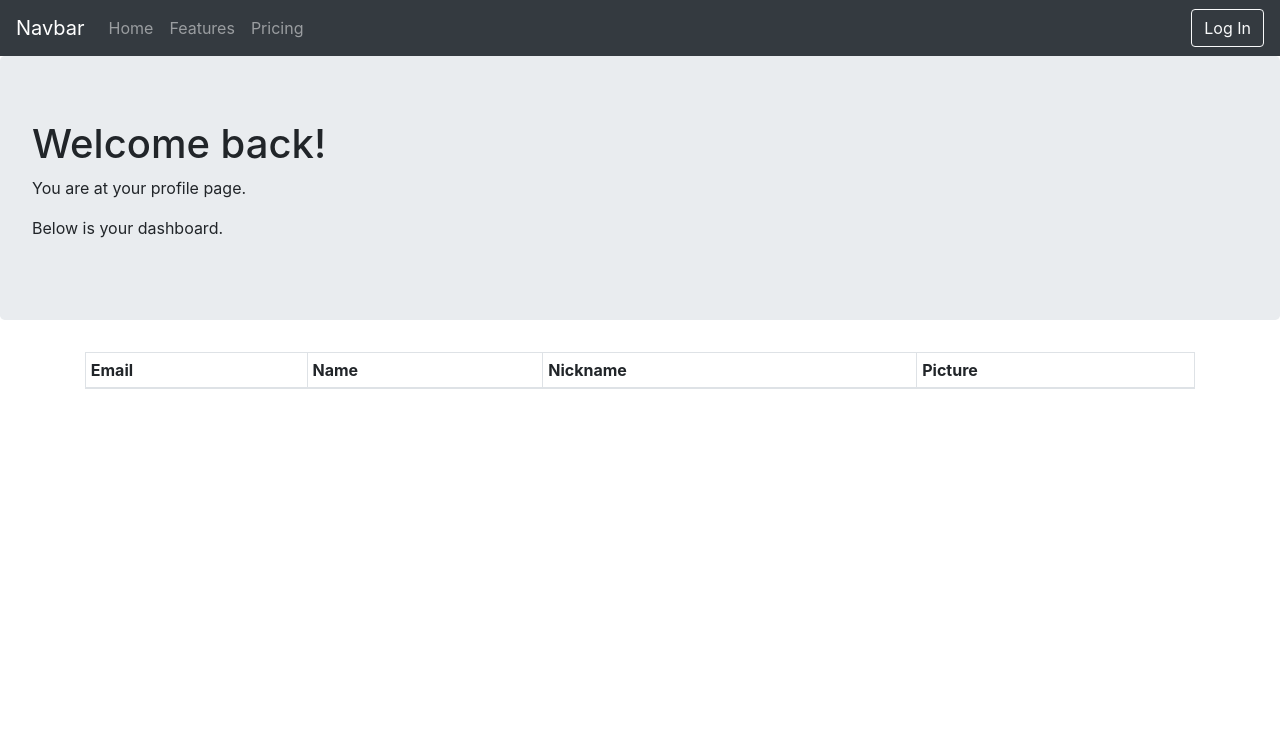
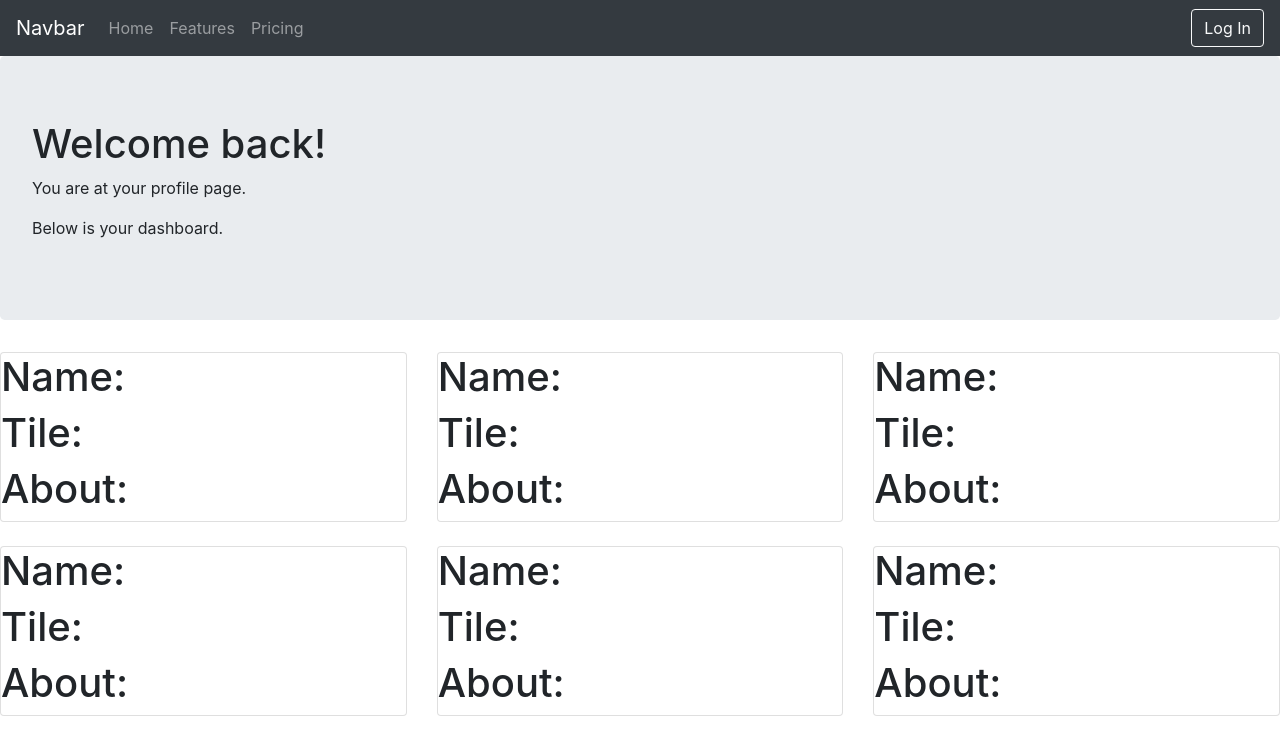
Before and after one commit to tomtimusprime/project-management-app, a React (Create React App) app in the folder client/: page /profile in a window 1280 px wide. Shown: the top 754 px of the page. Built offline with nearby package versions, Linux system fonts and the light colour scheme; no server answers.

Commit message:
Continued working on the profile page.

```diff
--- /dev/null
+++ b/client/src/components/Card/Card.css
@@ -0,0 +1,13 @@
+.card {
+    width: 300px;
+    padding: 10px;
+    margin: 1rem;
+    box-shadow: 7px 10px 12px -5px rgba(0, 0, 0, 0.56);
+    text-align: center;
+    background-color: white;
+    border-radius: 3px;
+}
+
+.data {
+    font-size: 80%;
+}
--- /dev/null
+++ b/client/src/components/Card/Card.jsx
@@ -0,0 +1,22 @@
+import React, { Component } from 'react';
+
+class Card extends Component {
+    render(){
+
+
+        return (
+            <div className="card">
+                <h1 className="data">Name: </h1>
+                <h1 className="data">Tile: </h1>
+                <h1 className="data">About: </h1>
+            </div>
+        )
+    }
+}
+
+export default Card;
+
+
+// <h1 className="data">Name: {this.props.name}</h1>
+// <img src={imgSrc} alt={this.props.name}/>
+// let imgSrc = `${betterURL(this.props.id)}`;
--- a/client/src/components/Profile/Profile.js
+++ b/client/src/components/Profile/Profile.js
@@ -2,6 +2,7 @@
 import { Link } from 'react-router-dom';
 import { Jumbotron, Grid, Image, Table, Container, Row, Col, Button } from "react-bootstrap";
 import Sidebar from "../Sidebar/Sidebar";
+import Card from "../Card/Card";
 
 const Profile = ({ user }) => {
     return (
@@ -16,27 +17,35 @@
                     Below is your dashboard.
                 </p>
             </Jumbotron>
-                <Container>
+            <container fluid>
+
             <Row>
                 <Col>
-                            <Table striped bordered hover size="sm">
-                                <thead>
-                                    <tr>
-                                        <th>Email</th>
-                                        <th>Name</th>
-                                        <th>Nickname</th>
-                                        <th>Picture</th>
-                                    </tr>
-                                </thead>
-                                <tbody>
-                                    <tr>
+                    <Card />
+                </Col>
+                <Col>
+                    <Card />
+                </Col>
+                <Col>
+                    <Card />
+                </Col>
 
-                                    </tr>
-                                </tbody>
-                            </Table>
+            </Row>
+            <br></br>
+            <Row>
+            <Col>
+                <Card />
             </Col>
+            <Col>
+                <Card />
+            </Col>
+            <Col>
+                <Card />
+            </Col>
+
         </Row>
-                </Container>
+        </container>
+
         </>
     );
 };
@@ -47,3 +56,25 @@
     // <td>{user.name}</td>
     // <td>{user.nickname}</td>
     // <td><img src={user.picture} alt="avatar" /></td>
+
+    // <Container>
+    //             <Row>
+    //                 <Col>
+    //                     <Table striped bordered hover size="sm">
+    //                         <thead>
+    //                             <tr>
+    //                                 <th>Email</th>
+    //                                 <th>Name</th>
+    //                                 <th>Nickname</th>
+    //                                 <th>Picture</th>
+    //                             </tr>
+    //                         </thead>
+    //                         <tbody>
+    //                             <tr>
+
+    //                             </tr>
+    //                         </tbody>
+    //                     </Table>
+    //                 </Col>
+    //             </Row>
+    //         </Container>
```
Lines whose indentation alone changed are shown as unchanged.
